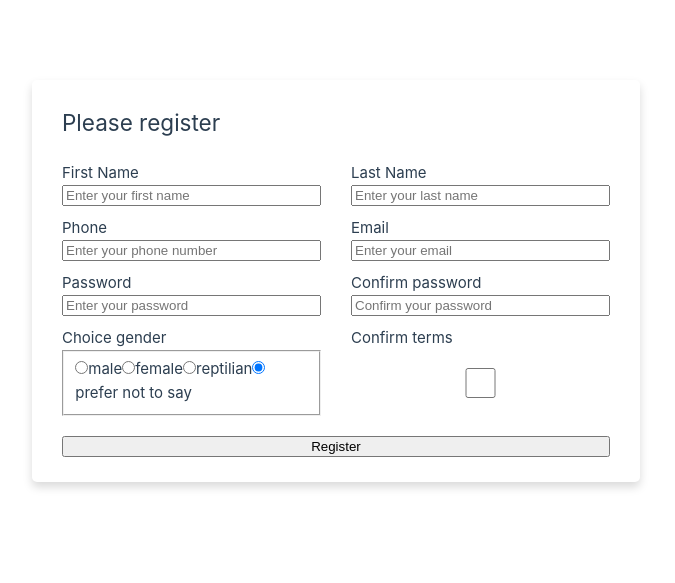
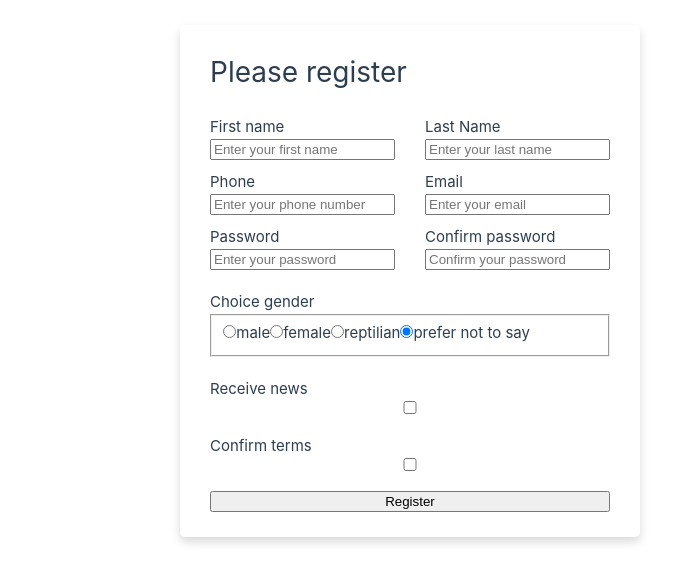
Before and after one commit to s5198653/vue-registration-form, a Vue app: page / in a window 1280 px wide. Shown: the part 119-702 px from the top of the page, without its empty margins (0-675 px from the left). Built offline with nearby package versions, Linux system fonts and the light colour scheme; the HTML template or start-up script is replaced by a standard one.

Commit message:
implements validation

```diff
--- a/src/components/RegistrationForm.vue
+++ b/src/components/RegistrationForm.vue
@@ -1,5 +1,5 @@
 <script setup lang="ts">
-import { computed, reactive } from 'vue';
+import { computed, reactive, watch } from 'vue';
 import VTitle from './VTitle.vue';
 import InputWrapper from './InputWrapper.vue';
 import VInput from './VInput.vue';
@@ -13,11 +13,14 @@ enum Gender {
   PreferNotToSay = 'prefer not to say',
 }
 
+type Validator = (fieldName: keyof FormFields, confirmFieldName?: keyof FormFields) => boolean;
+
 type FormField<T extends string | boolean | Gender = string> = {
   value: T;
   error: string;
-  required: boolean;
+  validators: Validator[];
 };
+
 type FormFields = {
   firstName: FormField;
   lastName: FormField;
@@ -26,6 +29,7 @@ type FormFields = {
   password: FormField;
   confirmPassword: FormField;
   gender: FormField<Gender>;
+  receiveNews: FormField<boolean>;
   isConfirmTerms: FormField<boolean>;
 };
 
@@ -34,14 +38,19 @@ type PreparedFormFields = {
 };
 
 const formFields = reactive<FormFields>({
-  firstName: { value: '', error: '', required: true },
-  lastName: { value: '', error: '', required: true },
-  phone: { value: '', error: '', required: true },
-  email: { value: '', error: '', required: true },
-  password: { value: '', error: '', required: true },
-  confirmPassword: { value: '', error: '', required: true },
-  gender: { value: Gender.PreferNotToSay, error: '', required: true },
-  isConfirmTerms: { value: false, error: '', required: true },
+  firstName: { value: '', error: '', validators: [isRequired] },
+  lastName: { value: '', error: '', validators: [isRequired] },
+  phone: { value: '', error: '', validators: [isRequired, isValidPhoneNumber] },
+  email: { value: '', error: '', validators: [isRequired, isValidEmail] },
+  password: { value: '', error: '', validators: [isRequired, isValidPassword] },
+  confirmPassword: { value: '', error: '', validators: [isRequired, isPasswordConfirm] },
+  gender: { value: Gender.PreferNotToSay, error: '', validators: [] },
+  receiveNews: { value: false, error: '', validators: [] },
+  isConfirmTerms: { value: false, error: '', validators: [isRequired] },
+});
+
+const isFormValid = computed(() => {
+  return Object.values(formFields).every((field) => !field.error);
 });
 
 const preparedFormFields = computed<PreparedFormFields>(() => {
@@ -50,61 +59,114 @@ const preparedFormFields = computed<PreparedFormFields>(() => {
   ) as PreparedFormFields;
 });
 
+function isRequired(fieldName: keyof FormFields): boolean {
+  const isValid = Boolean(formFields[fieldName].value);
+  formFields[fieldName].error = isValid ? '' : 'Field is required';
+  return isValid;
+}
+function isValidPhoneNumber(fieldName: keyof FormFields): boolean {
+  const regex = /^\+?[1-9]\d{1,14}$/;
+  const isValid = regex.test(String(formFields[fieldName].value));
+  formFields[fieldName].error = isValid ? '' : 'Invalid phone number';
+  return isValid;
+}
+
+function isValidEmail(fieldName: keyof FormFields): boolean {
+  const regex = /^[a-zA-Z0-9._%+-]+@[a-zA-Z0-9.-]+\.[a-zA-Z]{2,}$/;
+  const isValid = regex.test(String(formFields[fieldName].value));
+  formFields[fieldName].error = isValid ? '' : 'Invalid email';
+  return isValid;
+}
+
+function isValidPassword(fieldName: keyof FormFields): boolean {
+  const regex = /^(?=.*[A-Z])(?=.*[a-z])(?=.*[0-9])(?=.*[#?!@$%^&*-]).{8,}$/;
+  const isValid = regex.test(String(formFields[fieldName].value));
+  formFields[fieldName].error = isValid ? '' : 'Invalid password';
+  return isValid;
+}
+
+function isPasswordConfirm(
+  fieldName: keyof FormFields,
+  confirmFieldName?: keyof FormFields,
+): boolean {
+  if (!confirmFieldName) return false;
+  const isValid = formFields[fieldName].value === formFields[confirmFieldName].value;
+  formFields[fieldName].error = isValid ? '' : 'Passwords do not match.';
+  return isValid;
+}
+
+function validate(fieldName: keyof FormFields) {
+  const validators = formFields[fieldName].validators;
+  validators.forEach((validator) => {
+    console.log('validator :>> ', validator);
+    validator(fieldName, fieldName === 'confirmPassword' ? 'password' : undefined);
+  });
+}
+
 function onSubmit() {
+  Object.entries(formFields).forEach(([fieldName]) => {
+    validate(fieldName as keyof FormFields);
+  });
   console.log('preparedFormFields :>> ', preparedFormFields.value);
 }
+
+watch(
+  () => formFields.password.value,
+  () => validate('confirmPassword'),
+);
 </script>
 
 <template>
   <form class="registration-form" @submit.prevent="onSubmit">
-    <VTitle tag="h2">Please register</VTitle>
-    <div class="form-fields">
-      <InputWrapper label="First Name" :error="formFields.firstName.error">
+    <VTitle tag="h2" class="registration-form__title">Please register</VTitle>
+    <div class="registration-form__fields">
+      <InputWrapper label="First name" :error="formFields.firstName.error">
         <VInput
           v-model="formFields.firstName.value"
-          label="First Name"
           placeholder="Enter your first name"
+          @input="validate('firstName')"
         />
       </InputWrapper>
       <InputWrapper label="Last Name" :error="formFields.lastName.error">
         <VInput
           v-model="formFields.lastName.value"
-          label="Last Name"
           placeholder="Enter your last name"
+          @input="validate('lastName')"
         />
       </InputWrapper>
       <InputWrapper label="Phone" :error="formFields.phone.error">
         <VInput
           v-model="formFields.phone.value"
-          label="Phone"
           type="tel"
           placeholder="Enter your phone number"
+          @input="validate('phone')"
         />
       </InputWrapper>
       <InputWrapper label="Email" :error="formFields.email.error">
         <VInput
           v-model="formFields.email.value"
-          label="Email"
           type="email"
           placeholder="Enter your email"
+          @input="validate('email')"
         />
       </InputWrapper>
       <InputWrapper label="Password" :error="formFields.password.error">
         <VInput
           v-model="formFields.password.value"
-          label="Password"
           type="password"
           placeholder="Enter your password"
+          @input="validate('password')"
         />
       </InputWrapper>
       <InputWrapper label="Confirm password" :error="formFields.confirmPassword.error">
         <VInput
           v-model="formFields.confirmPassword.value"
-          label="Confirm password"
           type="password"
           placeholder="Confirm your password"
+          @input="validate('confirmPassword')"
         />
       </InputWrapper>
+    </div>
     <InputWrapper label="Choice gender" :error="formFields.gender.error">
       <VRadioGroup
         name="gender"
@@ -112,11 +174,21 @@ function onSubmit() {
         v-model="formFields.gender.value"
       />
     </InputWrapper>
-      <InputWrapper label="Confirm terms" :error="formFields.isConfirmTerms.error">
-        <VInput v-model="formFields.isConfirmTerms.value" label="Confirm terms" type="checkbox" />
+    <InputWrapper label="Receive news" :error="formFields.receiveNews.error" horizontal>
+      <VInput
+        v-model="formFields.receiveNews.value"
+        type="checkbox"
+        @input="validate('receiveNews')"
+      />
     </InputWrapper>
-    </div>
-    <VButton type="submit">Register</VButton>
+    <InputWrapper label="Confirm terms" :error="formFields.isConfirmTerms.error" horizontal>
+      <VInput
+        v-model="formFields.isConfirmTerms.value"
+        type="checkbox"
+        @input="validate('isConfirmTerms')"
+      />
+    </InputWrapper>
+    <VButton type="submit" :disabled="!isFormValid">Register</VButton>
   </form>
 </template>
 
@@ -132,9 +204,18 @@ function onSubmit() {
   border-radius: 5px;
   box-shadow: 0 5px 10px rgba(0, 0, 0, 0.15);
 }
-.form-fields {
+
+.registration-form__title {
+  font-size: 28px;
+}
+
+.registration-form__fields {
   display: grid;
   grid-template-columns: 1fr 1fr;
   gap: 10px 30px;
+
+  @media (max-width: 768px) {
+    grid-template-columns: 1fr;
+  }
 }
 </style>
```
Lines whose indentation alone changed are shown as unchanged.
